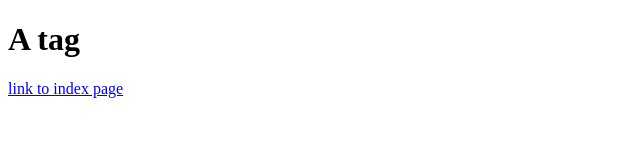
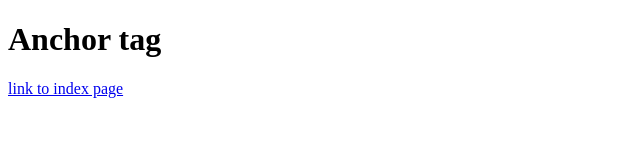
Before and after one commit to gova646/wt, a plain HTML site: page 1.html in a window 1280 px wide. Shown: the whole page, without its empty margins (0-640 px from the left). Drawn offline with Linux system fonts and the light colour scheme.

Commit message:
Update 1.html

```diff
--- a/1.html
+++ b/1.html
@@ -4,7 +4,7 @@
        <title>web technologies</title>
     </head>
     <body>
-        <h1>A tag</h1>
+        <h1>Anchor tag</h1>
       <a href="https://gova646.github.io/wt/Index.html">link to index page</a>
     </body>
 
```
